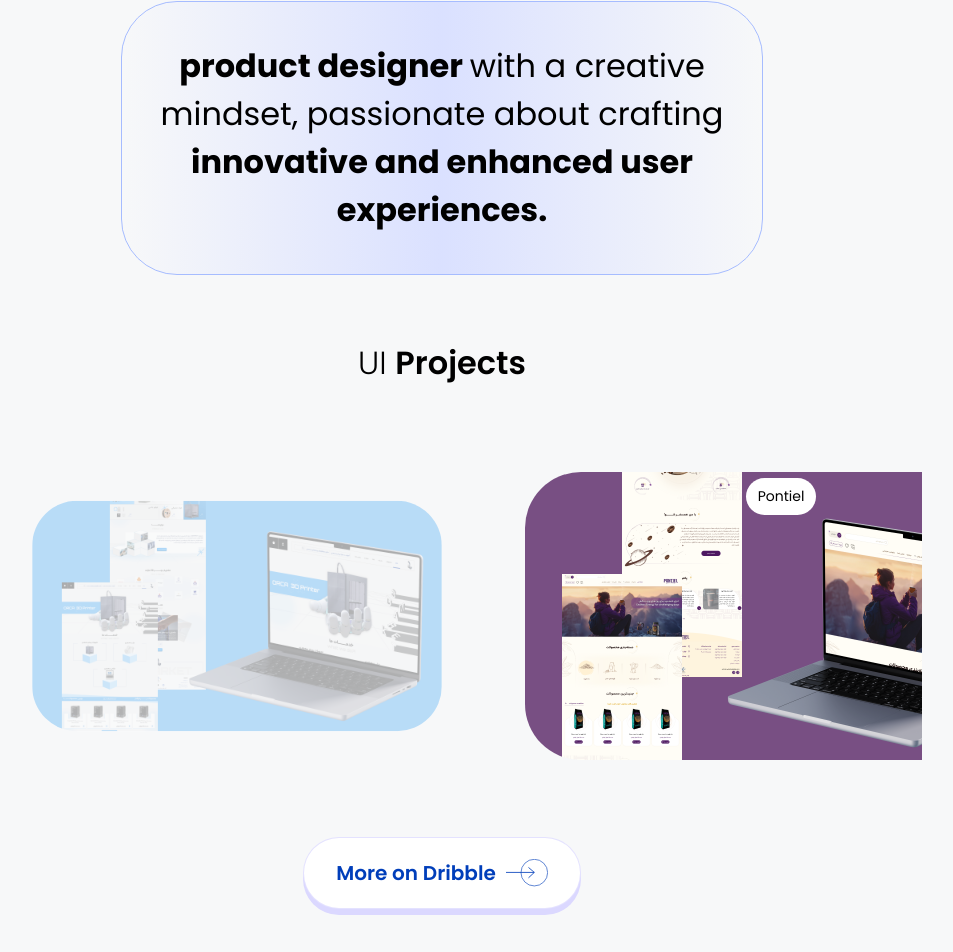
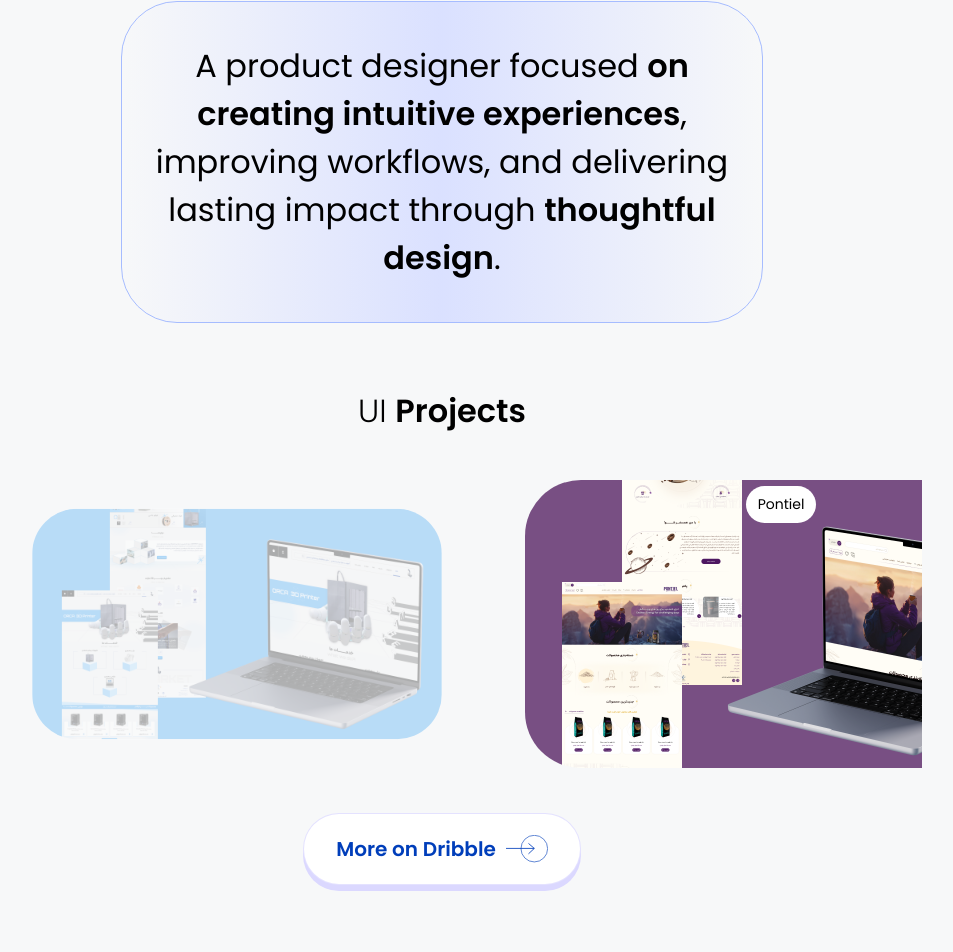
Before and after one commit to amirjafari82/zahra-portolio, a React (Vite) app: page / in a window 1280 px wide. Shown: the part 253-1205 px from the top of the page, without its empty margins (198-1151 px from the left). Built offline with nearby package versions, Linux system fonts and the light colour scheme.

Commit message:
resize some texts

```diff
--- a/src/Components/Carousel.jsx
+++ b/src/Components/Carousel.jsx
@@ -19,7 +19,6 @@ const StyledCarousel = styled.div`
 	gap: 32px;
 	overflow: hidden;
 	align-items: center;
-	margin-top: 40px;
 	position: relative;
 	&::before,
 	&::after {
--- a/src/Components/CaseStudyItem.jsx
+++ b/src/Components/CaseStudyItem.jsx
@@ -48,6 +48,7 @@ const StyledTitle = styled.h4`
 	color: #040111;
 	@media ${device.mobile} {
 		font-size: 14px;
+		width: 120%;
 	}
 `;
 
--- a/src/Sections/CaseStudies.jsx
+++ b/src/Sections/CaseStudies.jsx
@@ -5,7 +5,7 @@ import More from "../assets/icons/More";
 import { device } from "../styles/breakpoints";
 
 const StyledCaseStudies = styled.div`
-	margin-top: 164px;
+	margin-top: 96px;
 	@media ${device.mobile} {
 		font-size: 24px;
 		margin-top: 42px;
@@ -13,7 +13,7 @@ const StyledCaseStudies = styled.div`
 `;
 
 const Header = styled.h3`
-	margin-bottom: 40px;
+	margin-bottom: 24px;
 	font-size: 32px;
 	font-weight: 400;
 	text-align: center;
--- a/src/Sections/HeroSection.jsx
+++ b/src/Sections/HeroSection.jsx
@@ -78,7 +78,7 @@ const StyledInfoP = styled.p`
 `;
 
 const StyledInfoPBold = styled.span`
-	font-weight: 700;
+	font-weight: 600;
 `;
 
 const HeroSection = () => {
@@ -92,15 +92,12 @@ const HeroSection = () => {
 					<StyledName>Jafarinasab</StyledName>
 				</p>
 			</StyledIntro>
-
 			<StyledInfo>
 				<StyledInfoP>
-					<StyledInfoPBold> product designer </StyledInfoPBold> with a creative
-					mindset, passionate about crafting{" "}
-					<StyledInfoPBold>
-						{" "}
-						innovative and enhanced user experiences.{" "}
-					</StyledInfoPBold>
+					A product designer focused{" "}
+					<StyledInfoPBold>on creating intuitive experiences</StyledInfoPBold>,
+					improving workflows, and delivering lasting impact through{" "}
+					<StyledInfoPBold>thoughtful design</StyledInfoPBold>.
 				</StyledInfoP>
 			</StyledInfo>
 		</StyledHero>
--- a/src/Sections/LastProjects.jsx
+++ b/src/Sections/LastProjects.jsx
@@ -33,7 +33,7 @@ const MoreButton = styled.button`
 	border: none;
 	gap: 10px;
 	justify-content: center;
-	margin: 32px auto 0px auto;
+	margin: 0px auto 0px auto;
 	color: #003eba;
 	font-size: 20px;
 	font-weight: 600;
```
